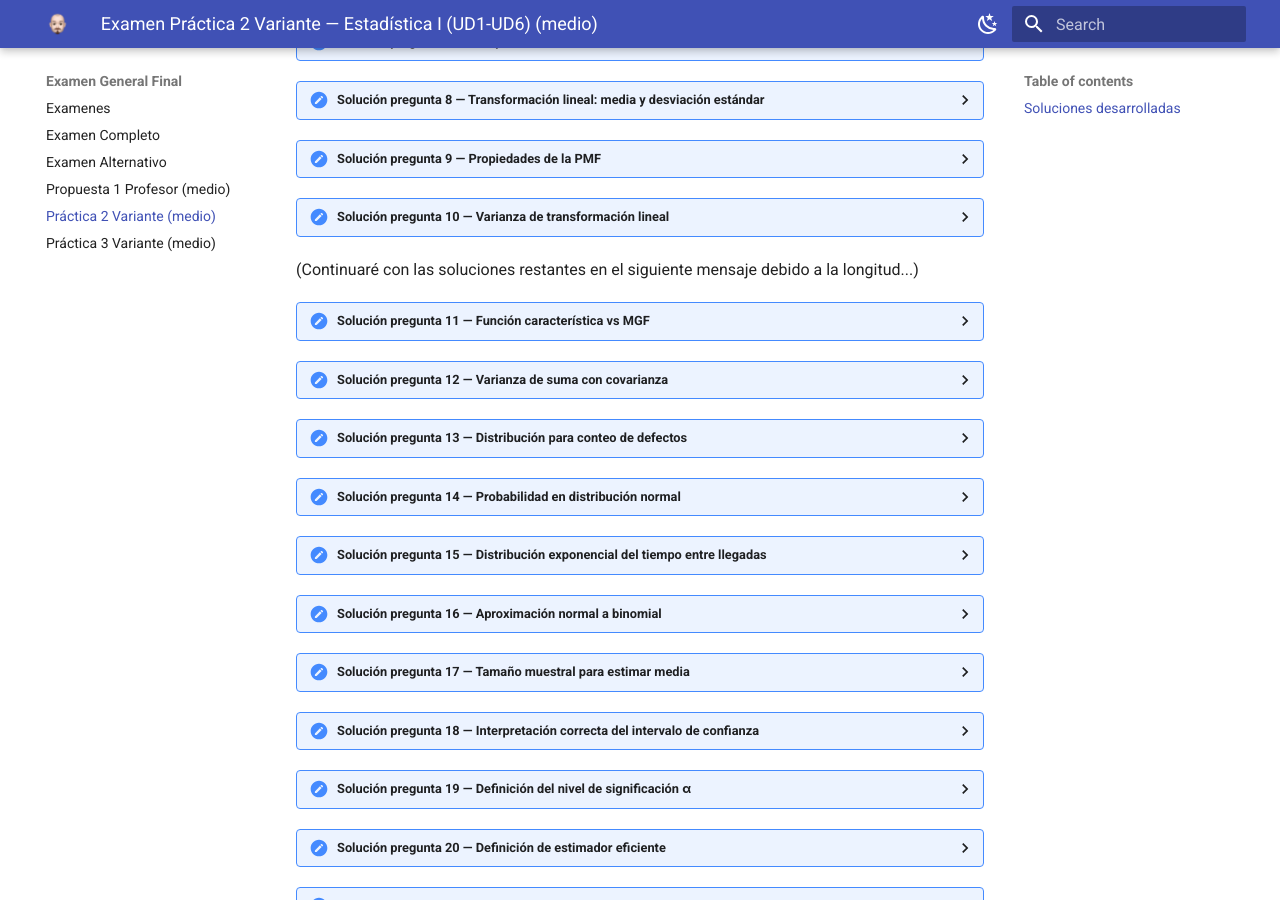
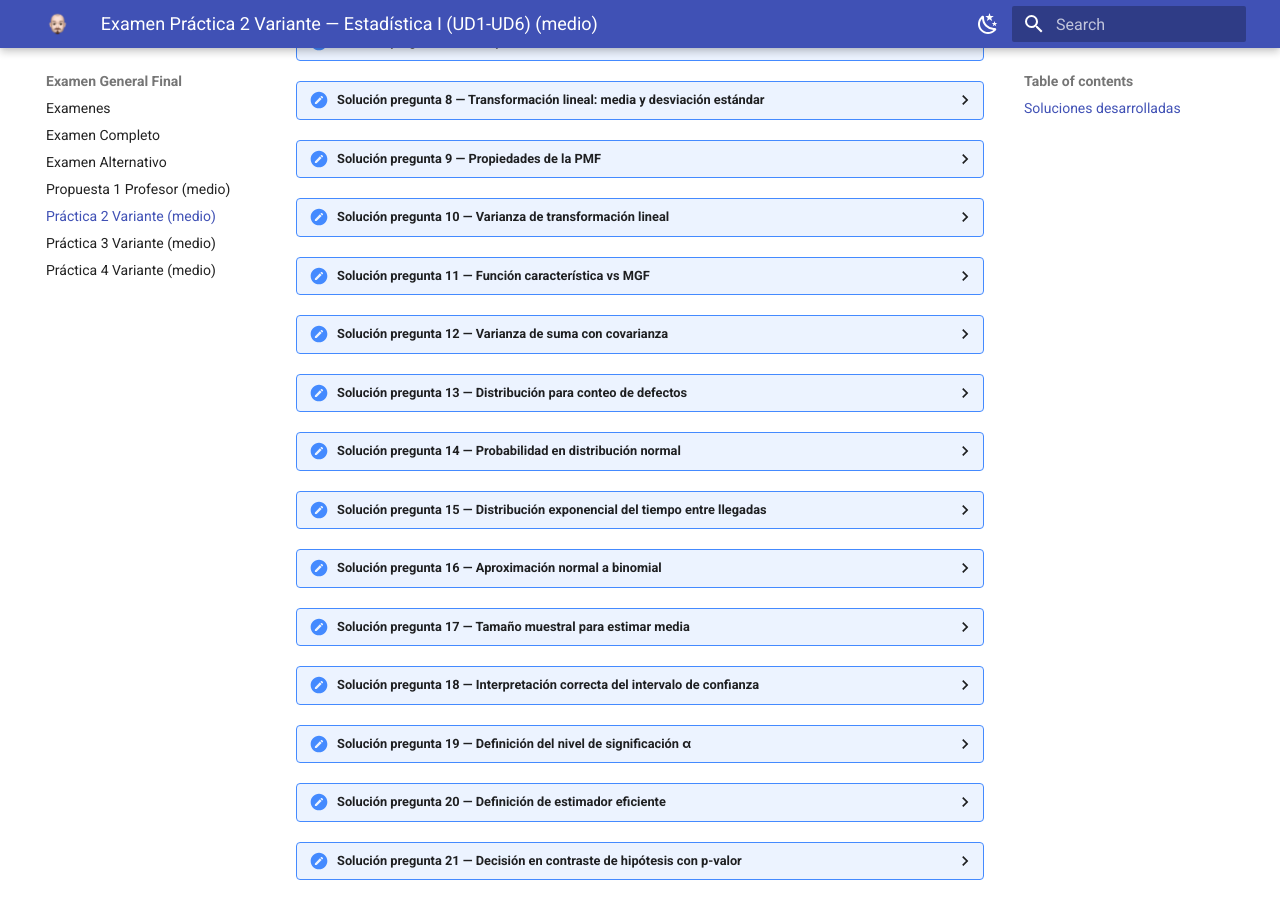
Before and after one commit to raul-drupal-dev/uax-estadistica-I, an MkDocs documentation site: the page built from docs/examenes/examen-practica-2-variante.md, in a window 1280 px wide and 900 px high, scrolled down 8117 px. Built offline with MkDocs 1.6.1 and Material for MkDocs 9.7.7, drawn with Linux system fonts in a browser that asks for light colours.

Commit message:
nueva variante de examen

```diff
--- a/docs/examenes/examen-practica-2-variante.md
+++ b/docs/examenes/examen-practica-2-variante.md
@@ -1236,7 +1236,6 @@
 
     **Conclusión:** Var(2X + 5) = 4 × Var(X) = 4 × 9 = 36. La constante +5 no afecta la varianza, solo el multiplicador 2.
 
-(Continuaré con las soluciones restantes en el siguiente mensaje debido a la longitud...)
 
 ???- details "Solución pregunta 11 — Función característica vs MGF"
 
--- a/mkdocs.yml
+++ b/mkdocs.yml
@@ -180,3 +180,4 @@
       - Propuesta 1 Profesor (medio): examenes/examen-propuesta-1-profesor.md
       - Práctica 2 Variante (medio): examenes/examen-practica-2-variante.md
       - Práctica 3 Variante (medio): examenes/examen-practica-3-variante.md
+      - Práctica 4 Variante (medio): examenes/examen-practica-4-variante.md
```
